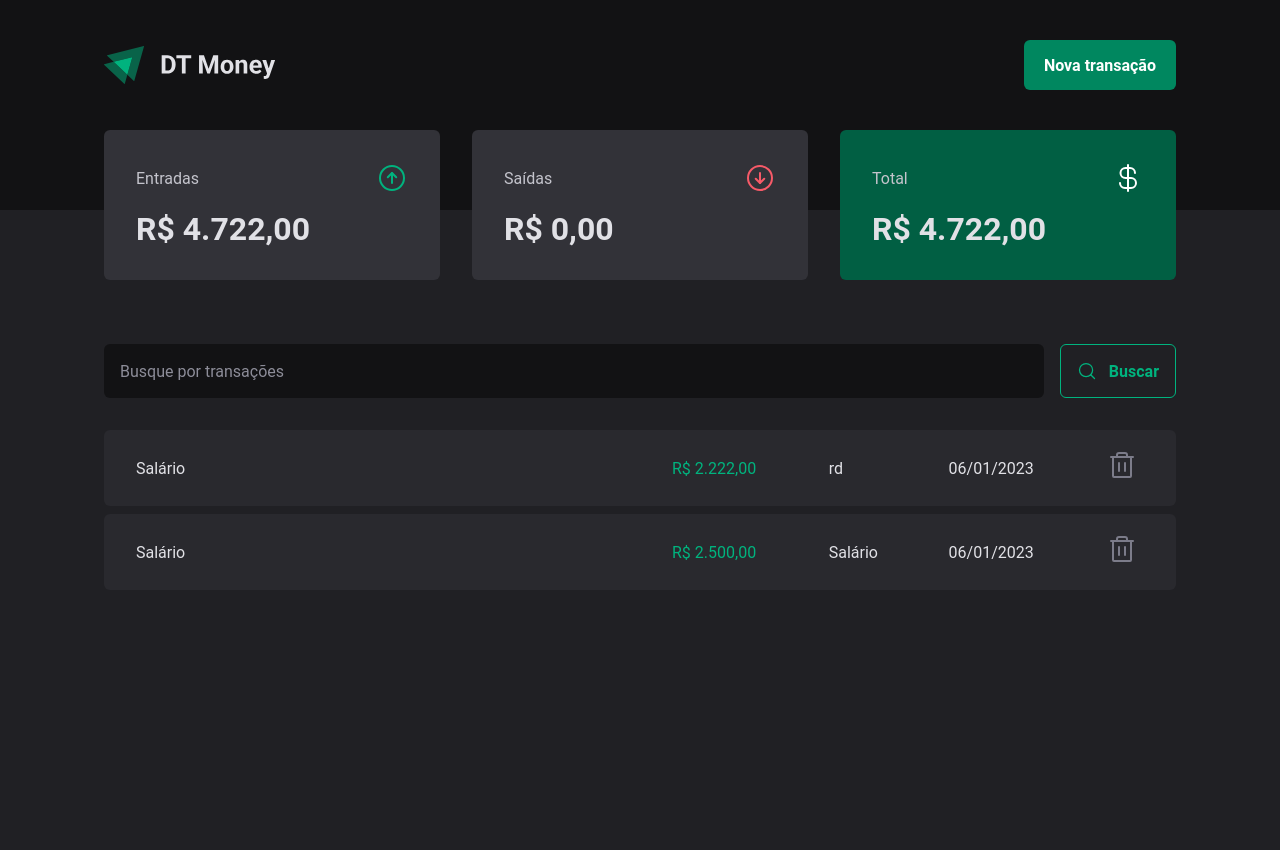
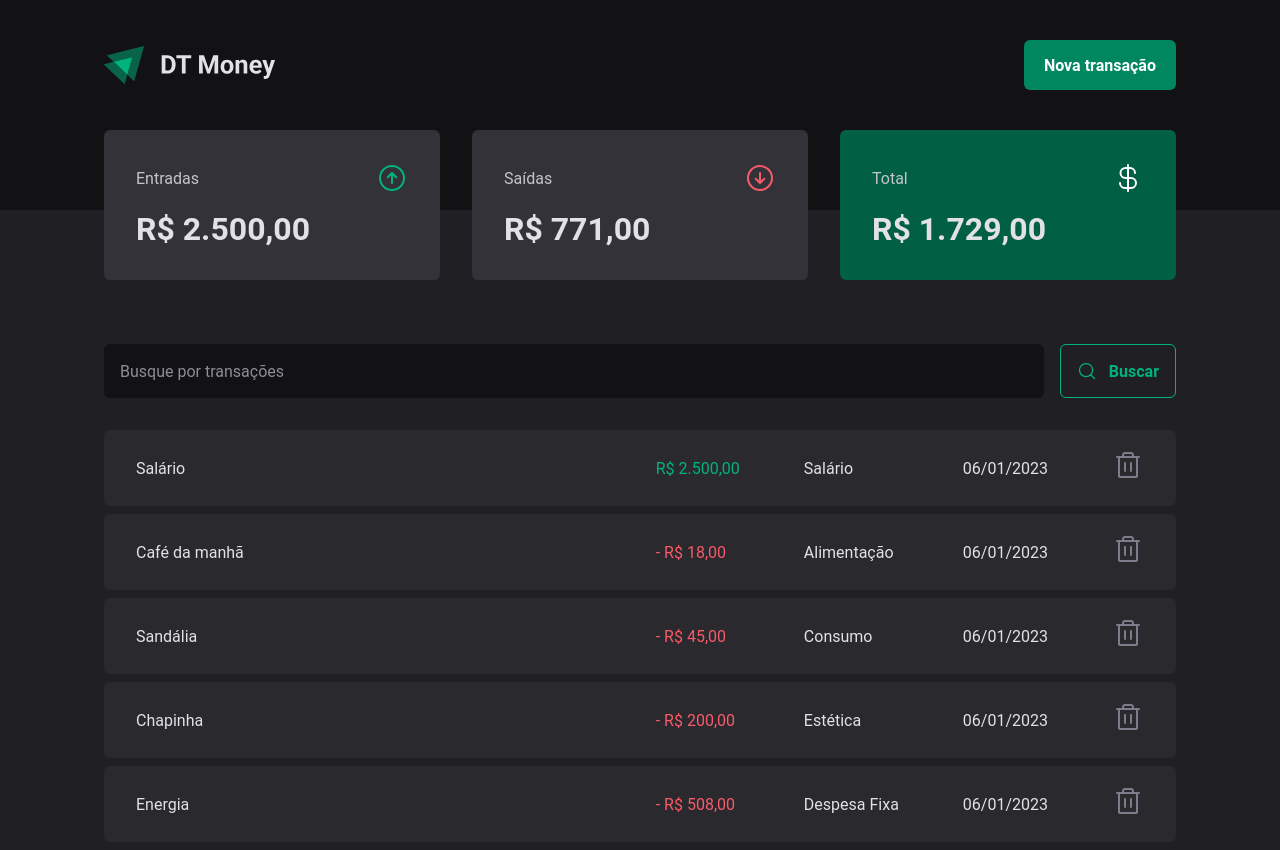
Before and after one commit to matheusmagnon/Financial-Management, a React (Vite) app: page / in a window 1280 px wide. Before the commit the page ends 800 px from the top, so only its background shows below. Built offline with nearby package versions, Linux system fonts and the light colour scheme; data requests are answered from the project's data file.

Commit message:
change to public site without http request

```diff
--- a/package.json
+++ b/package.json
@@ -19,12 +19,15 @@
     "react-dom": "^18.2.0",
     "react-hook-form": "^7.41.2",
     "styled-components": "^5.3.6",
+    "uuid": "^9.0.0",
+    "uuid4": "^2.0.3",
     "zod": "^3.20.2"
   },
   "devDependencies": {
     "@types/react": "^18.0.26",
     "@types/react-dom": "^18.0.9",
     "@types/styled-components": "^5.1.26",
+    "@types/uuid": "^9.0.0",
     "@typescript-eslint/eslint-plugin": "^5.47.1",
     "@vitejs/plugin-react": "^3.0.0",
     "eslint": "^8.30.0",
--- a/server.json
+++ b/server.json
@@ -9,12 +9,36 @@
       "id": 1
     },
     {
-      "description": "Salário",
-      "price": 2222,
-      "category": "rd",
-      "type": "income",
-      "createdAt": "2023-01-06T23:25:32.714Z",
+      "description": "Café da manhã",
+      "price": 18,
+      "category": "Alimentação",
+      "type": "outcome",
+      "createdAt": "2023-01-06T23:35:14.307Z",
       "id": 2
+    },
+    {
+      "description": "Sandália",
+      "price": 45,
+      "category": "Consumo",
+      "type": "outcome",
+      "createdAt": "2023-01-06T23:35:54.695Z",
+      "id": 3
+    },
+    {
+      "description": "Chapinha",
+      "price": 200,
+      "category": "Estética",
+      "type": "outcome",
+      "createdAt": "2023-01-06T23:36:36.359Z",
+      "id": 4
+    },
+    {
+      "description": "Energia",
+      "price": 508,
+      "category": "Despesa Fixa",
+      "type": "outcome",
+      "createdAt": "2023-01-06T23:37:26.435Z",
+      "id": 5
     }
   ]
 }
--- a/src/components/NewTransactionModal/index.tsx
+++ b/src/components/NewTransactionModal/index.tsx
@@ -38,11 +38,11 @@ export function NewTransactionModal() {
     },
   });
 
-  async function handleCreateNewTransaction(data: newTtransactionFormInputs) {
+  function handleCreateNewTransaction(data: newTtransactionFormInputs) {
     // await new Promise((resolve) => setTimeout(resolve, 2000));
     const { category, description, price, type } = data;
 
-    await createTransaction({ category, description, type, price });
+    createTransaction(data);
 
     reset();
   }
--- a/src/contexts/TransactionsContext.tsx
+++ b/src/contexts/TransactionsContext.tsx
@@ -1,8 +1,9 @@
 import { createContext, ReactNode, useEffect, useState } from 'react';
 import { api } from '../lib/axios';
+import { v4 as uuidv4 } from 'uuid';
 
 interface TransactionType {
-  id: number;
+  id: string;
   description: string;
   type: 'income' | 'outcome';
   price: number;
@@ -19,8 +20,8 @@ interface CreateTransactionInput {
 
 interface TransactionContextType {
   transactions: TransactionType[];
-  fetchTransactions: (query: string) => Promise<void>;
-  createTransaction: (data: CreateTransactionInput) => Promise<void>;
+  // fetchTransactions: (query: string) => Promise<void>;
+  createTransaction: (data: CreateTransactionInput) => void;
   deleteTransaction: (transaction: TransactionType) => void;
 }
 
@@ -31,47 +32,100 @@ interface TransactionProviderProps {
 export const TransactionsContext = createContext({} as TransactionContextType);
 
 export function TransactionsProvider({ children }: TransactionProviderProps) {
-  const [transactions, setTransactions] = useState<TransactionType[]>([]);
+  const [transactions, setTransactions] = useState<TransactionType[]>([
+    {
+      description: 'Salário',
+      price: 2500,
+      category: 'Salário',
+      type: 'income',
+      createdAt: '2023-01-06T23:14:21.593Z',
+      id: uuidv4(),
+    },
+    {
+      description: 'Café da manhã',
+      price: 18,
+      category: 'Alimentação',
+      type: 'outcome',
+      createdAt: '2023-01-06T23:35:14.307Z',
+      id: uuidv4(),
+    },
+    {
+      description: 'Sandália',
+      price: 45,
+      category: 'Consumo',
+      type: 'outcome',
+      createdAt: '2023-01-06T23:35:54.695Z',
+      id: uuidv4(),
+    },
+    {
+      description: 'Chapinha',
+      price: 200,
+      category: 'Estética',
+      type: 'outcome',
+      createdAt: '2023-01-06T23:36:36.359Z',
+      id: uuidv4(),
+    },
+    {
+      description: 'Energia',
+      price: 508,
+      category: 'Despesa Fixa',
+      type: 'outcome',
+      createdAt: '2023-01-06T23:37:26.435Z',
+      id: uuidv4(),
+    },
+  ]);
 
-  const fetchTransactions = async (query?: string) => {
-    const response = await api.get('/transactions', {
-      params: {
-        _sort: 'createdAt',
-        _order: 'desc',
-        q: query,
-      },
-    });
-    setTransactions(response.data);
-  };
+  // const fetchTransactions = async (query?: string) => {
+  //   const response = await api.get('/transactions', {
+  //     params: {
+  //       _sort: 'createdAt',
+  //       _order: 'desc',
+  //       q: query,
+  //     },
+  //   });
+  //   setTransactions(response.data);
+  // };
 
   async function createTransaction(data: CreateTransactionInput) {
     const { category, description, price, type } = data;
 
-    const response = await api.post('transactions', {
+    const newTransaction: TransactionType = {
+      category,
       description,
       price,
-      category,
       type,
-      createdAt: new Date(),
-    });
+      createdAt: new Date().toDateString(),
+      id: uuidv4(),
+    };
+    // const response = await api.post('transactions', {
+    //   description,
+    //   price,
+    //   category,
+    //   type,
+    //   createdAt: new Date(),
+    // });
+    console.log(data);
 
-    setTransactions((state) => [response.data, ...state]);
+    setTransactions((state) => [newTransaction, ...state]);
   }
 
-  const deleteTransaction = async (transaction: TransactionType) => {
-    const { id } = transaction;
-    await api.delete(`transactions/${id}`);
-    fetchTransactions();
+  const deleteTransaction = (transactionToDelete: TransactionType) => {
+    setTransactions(
+      transactions.filter(
+        (transaction) => transaction.id !== transactionToDelete.id,
+      ),
+    );
+    // fetchTransactions();
   };
-  useEffect(() => {
-    fetchTransactions();
-  }, []);
+  // useEffect(() => {
+  //   fetchTransactions();
+  // }, []);
 
   return (
     <TransactionsContext.Provider
       value={{
         transactions,
-        fetchTransactions,
+        // fetchTransactions,
         createTransaction,
         deleteTransaction,
       }}
--- a/src/pages/Transactions/components/SearchForm/index.tsx
+++ b/src/pages/Transactions/components/SearchForm/index.tsx
@@ -13,7 +13,7 @@ const searchFormSchema = z.object({
 type SearchFormInput = z.infer<typeof searchFormSchema>;
 
 export function SearchForm() {
-  const { fetchTransactions } = useContext(TransactionsContext);
+  // const { fetchTransactions } = useContext(TransactionsContext);
 
   const {
     register,
@@ -25,7 +25,7 @@ export function SearchForm() {
 
   async function handleSearchTransactions(data: SearchFormInput) {
     //   await new Promise((resolve) => setTimeout(resolve, 2000));
-    await fetchTransactions(data.query);
+    // await fetchTransactions(data.query);
   }
 
   return (
--- a/src/pages/Transactions/styles.ts
+++ b/src/pages/Transactions/styles.ts
@@ -16,6 +16,7 @@ export const TransactionsTable = styled.table`
   td {
     padding: 1.25rem 2rem;
     background: ${(props) => props.theme['gray-700']};
+    white-space: nowrap;
 
     &:first-child {
       border-top-left-radius: 6px;
```
Also changed, not shown: 1 other file (tests, documents, lock files or other folders).
